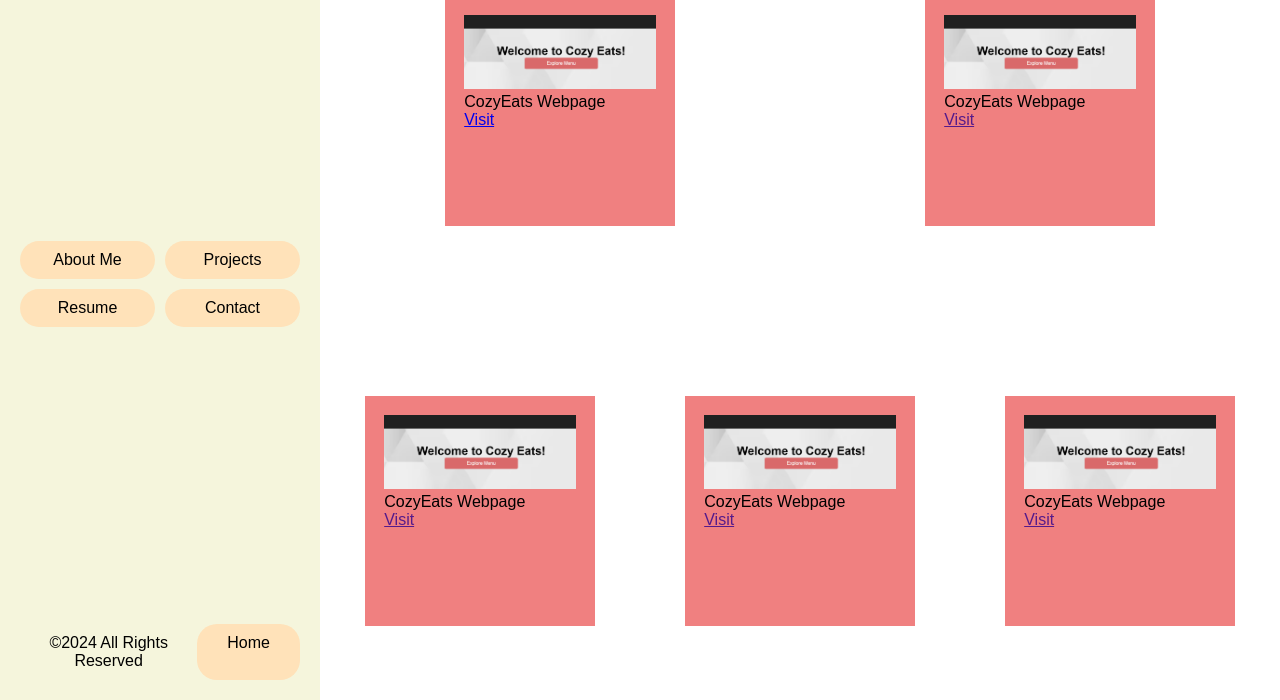
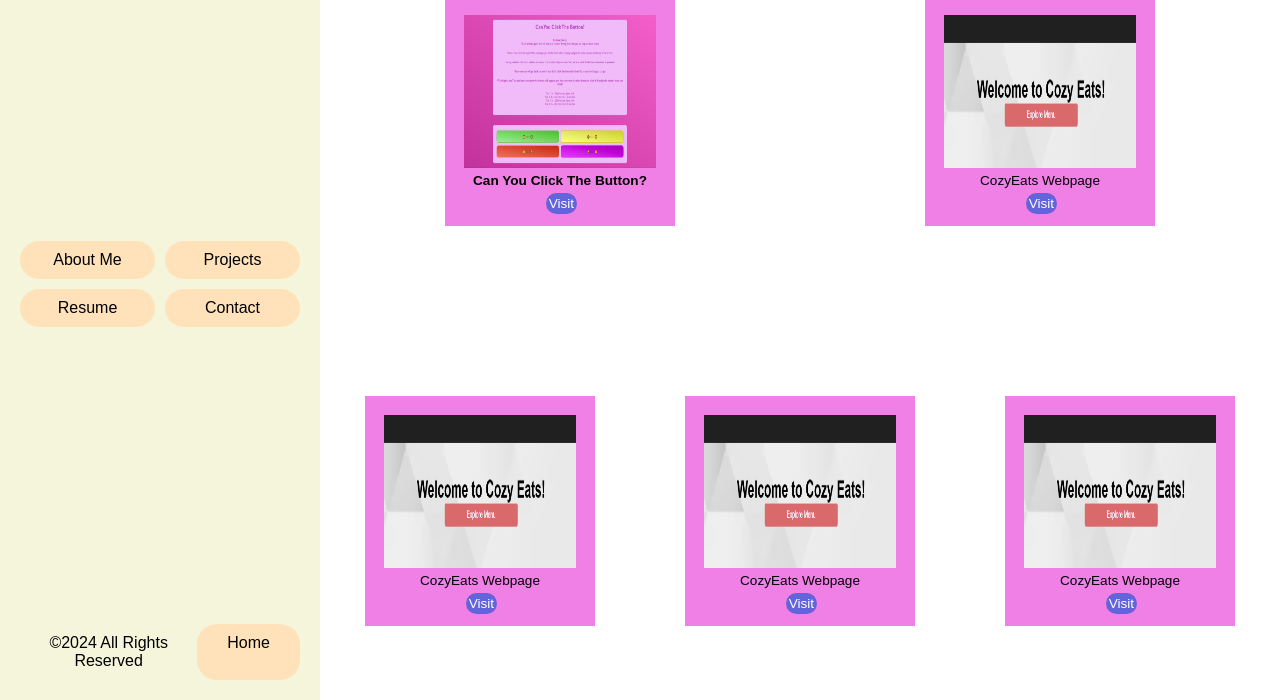
Before and after one commit to GambleLM9/Portfolio, a plain HTML site: page projects.html in a window 1280 px wide. Shown: the part 100-800 px from the top of the page. Drawn offline with Linux system fonts and the light colour scheme.

Commit message:
back to this, again

```diff
--- a/projects.html
+++ b/projects.html
@@ -24,15 +24,35 @@
             justify-content: space-around;
         }
         .item1{
-            background-color: lightcoral;
+            background-color: rgb(240, 128, 229);
             width: 230px;
             height: 230px;
             padding: 2%;
             margin: 2%;
             margin-top: 10%;
         }
+        .item1 p{
+            font-size: .85rem;
+            text-align: center;
+            margin-top: 5px;
+        }
+        .visit{
+            margin-left: 42.5%;
+            padding: 3px;
+            background-color: rgb(99, 99, 219);
+            width: fit-content;
+            border-radius: 15px;
+        }
+        .visit a{
+            color: #fff;
+            text-decoration: none;
+        }
+        .proimage{
+            height: 80%;
+        }
         .proimage img{
             width: 100%;
+            height: 100%;
         }
         .bothalf{
             grid-area: bottom;
@@ -67,16 +87,16 @@
             <div class="tophalf">
                 <div class="item1">
                     <div class="proimage">
-                    <img src="images/cozypreview.png" alt="">
+                    <img src="images/randompreview.png" alt="">
                     </div>
-                    <p>CozyEats Webpage</p>
-                    <p class="visit"><a href="https://gamblelm9.github.io/CozyEats/">Visit</a></p>
+                    <p><b>Can You Click The Button?</b></p>
+                    <p class="visit"><a href="https://gamblelm9.github.io/ReactionGame/">Visit</a></p>
                 </div>
                 <div class="item1">
                     <div class="proimage">
                     <img src="images/cozypreview.png" alt="">
                     </div>
-                    <p>CozyEats Webpage</p>
+                    <p class="protext">CozyEats Webpage</p>
                     <p class="visit"><a href="">Visit</a></p>
                 </div>
             </div>
```
Also changed, not shown: images/grandestaccomplishment.png (added), images/randompreview.png (added).
